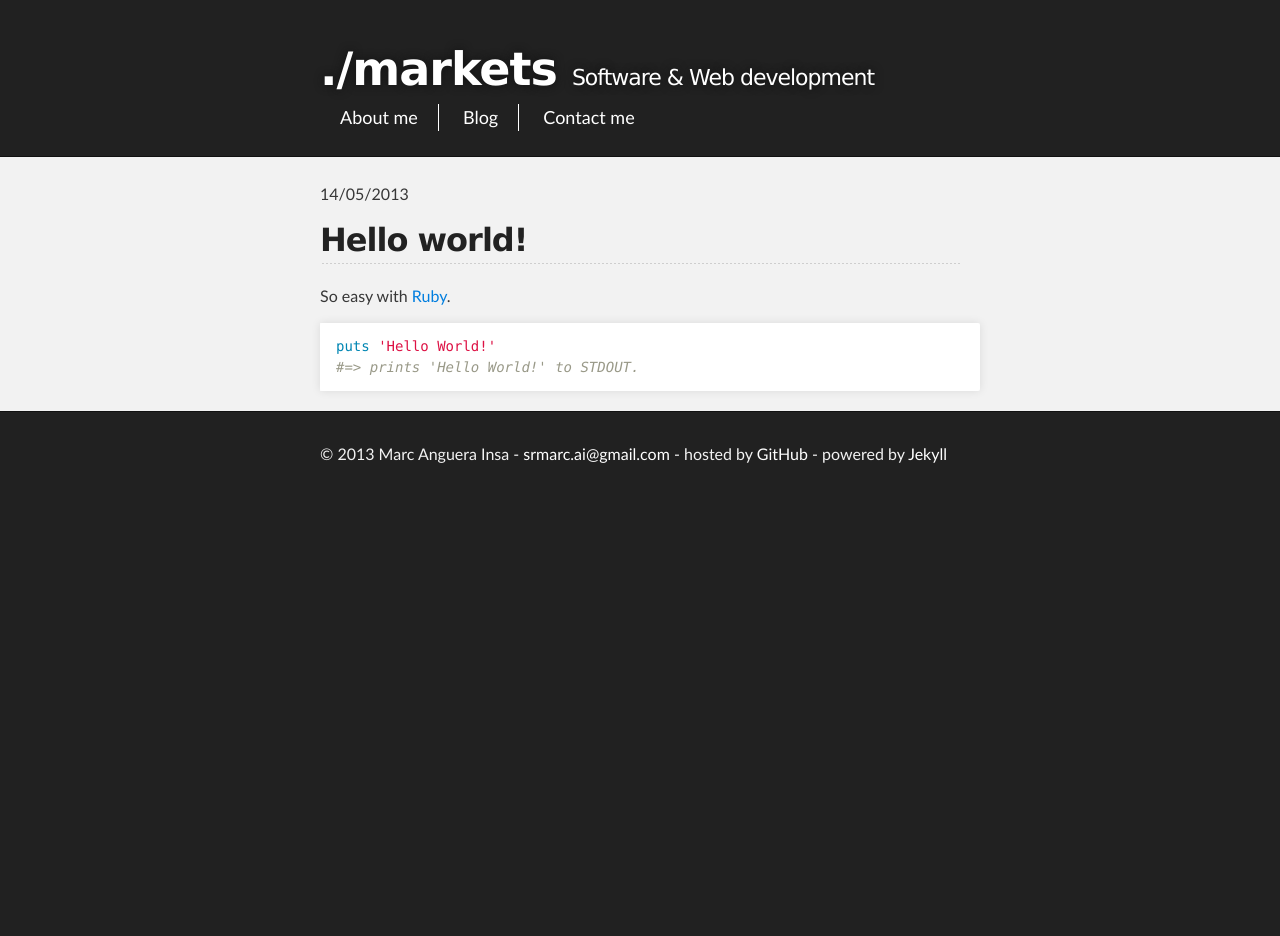
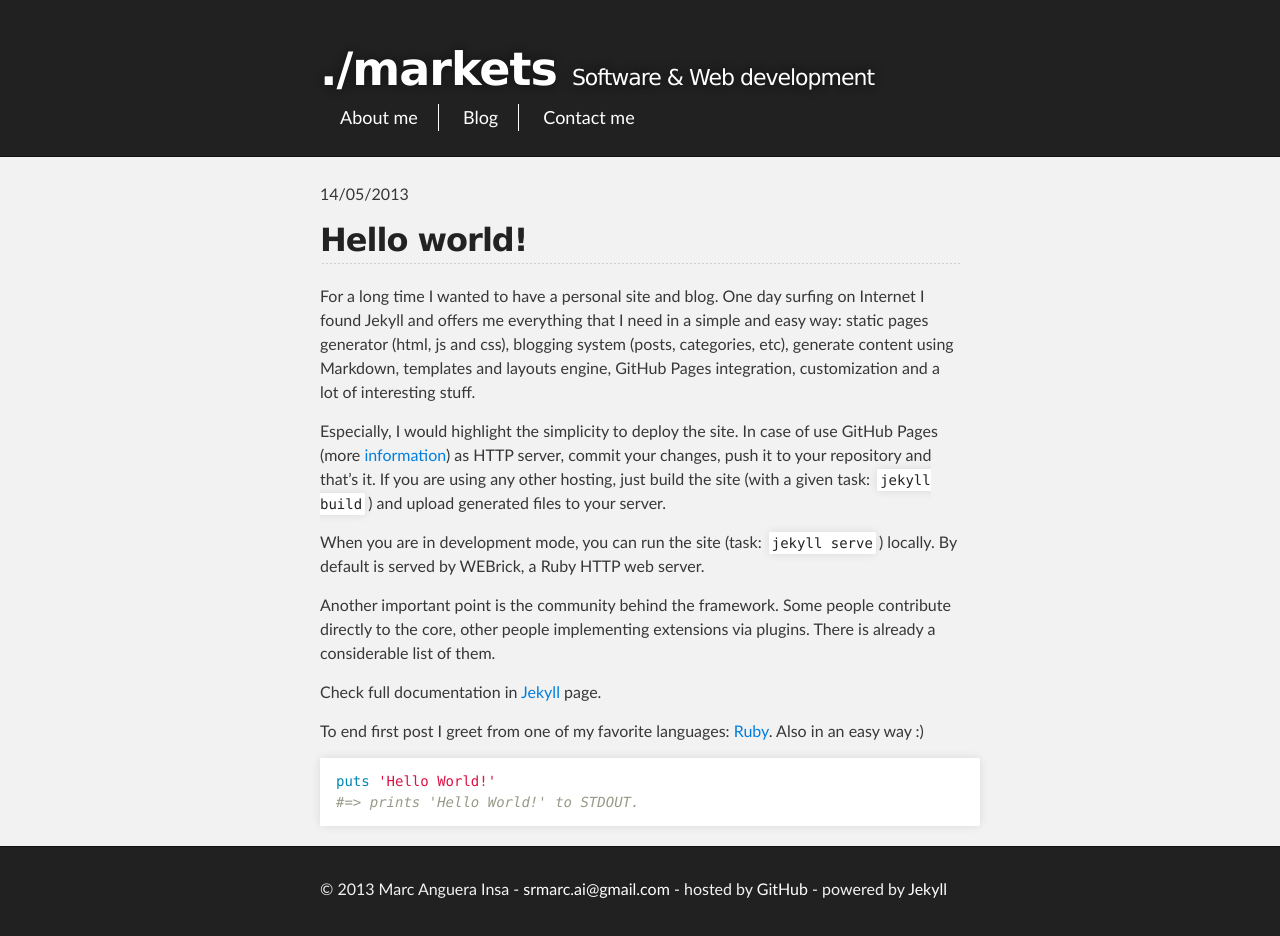
Before and after one commit to markets/markets.github.io, a Jekyll site: the page built from _posts/2013-05-14-hello-world.markdown, in a window 1280 px wide. Built offline with Jekyll 4.4.1, drawn with Linux system fonts in a browser that asks for light colours; before the commit the page ends 900 px from its top, so only the background shows below that.

Commit message:
some content update: extending first post, add contacts

```diff
--- a/_posts/2013-05-14-hello-world.markdown
+++ b/_posts/2013-05-14-hello-world.markdown
@@ -4,7 +4,17 @@ title:  Hello world!
 date:   2013-05-14
 ---
 
-So easy with <a href="http://www.ruby-lang.org" target="_blank">Ruby</a>.
+For a long time I wanted to have a personal site and blog. One day surfing on Internet I found Jekyll and offers me everything that I need in a simple and easy way: static pages generator (html, js and css), blogging system (posts, categories, etc), generate content using Markdown, templates and layouts engine, GitHub Pages integration, customization and a lot of interesting stuff.
+
+Especially, I would highlight the simplicity to deploy the site. In case of use GitHub Pages (more <a href="http://pages.github.com/" target="_blank">information</a>) as HTTP server, commit your changes, push it to your repository and that's it. If you are using any other hosting, just build the site (with a given task: `jekyll build`) and upload generated files to your server.
+
+When you are in development mode, you can run the site (task: `jekyll serve`) locally. By default is served by WEBrick, a Ruby HTTP web server.
+
+Another important point is the community behind the framework. Some people contribute directly to the core, other people implementing extensions via plugins. There is already a considerable list of them.
+
+Check full documentation in <a href="http://jekyllrb.com/" target="_blank">Jekyll</a> page.
+
+To end first post I greet from one of my favorite languages: <a href="http://www.ruby-lang.org" target="_blank">Ruby</a>. Also in an easy way :)
 
 {% highlight ruby %}
 puts 'Hello World!'
--- a/contact/index.html
+++ b/contact/index.html
@@ -9,5 +9,7 @@ title: ./markets - contact
 
 <p>You can also find me at:</p>
 <p><a href="https://github.com/markets" target="_blank">Github</a></p>
+<p><a href="https://gist.github.com/markets" target="_blank">Gist</a></p>
 <p><a href="https://rubygems.org/profiles/markets" target="_blank">Rubygems</a></p>
 <p><a href="https://soundcloud.com/marc-anguera-insa" target="_blank">Soundcloud</a></p>
+<p><a href="http://instagram.com/markets86" target="_blank">Instagram</a></p>
```
